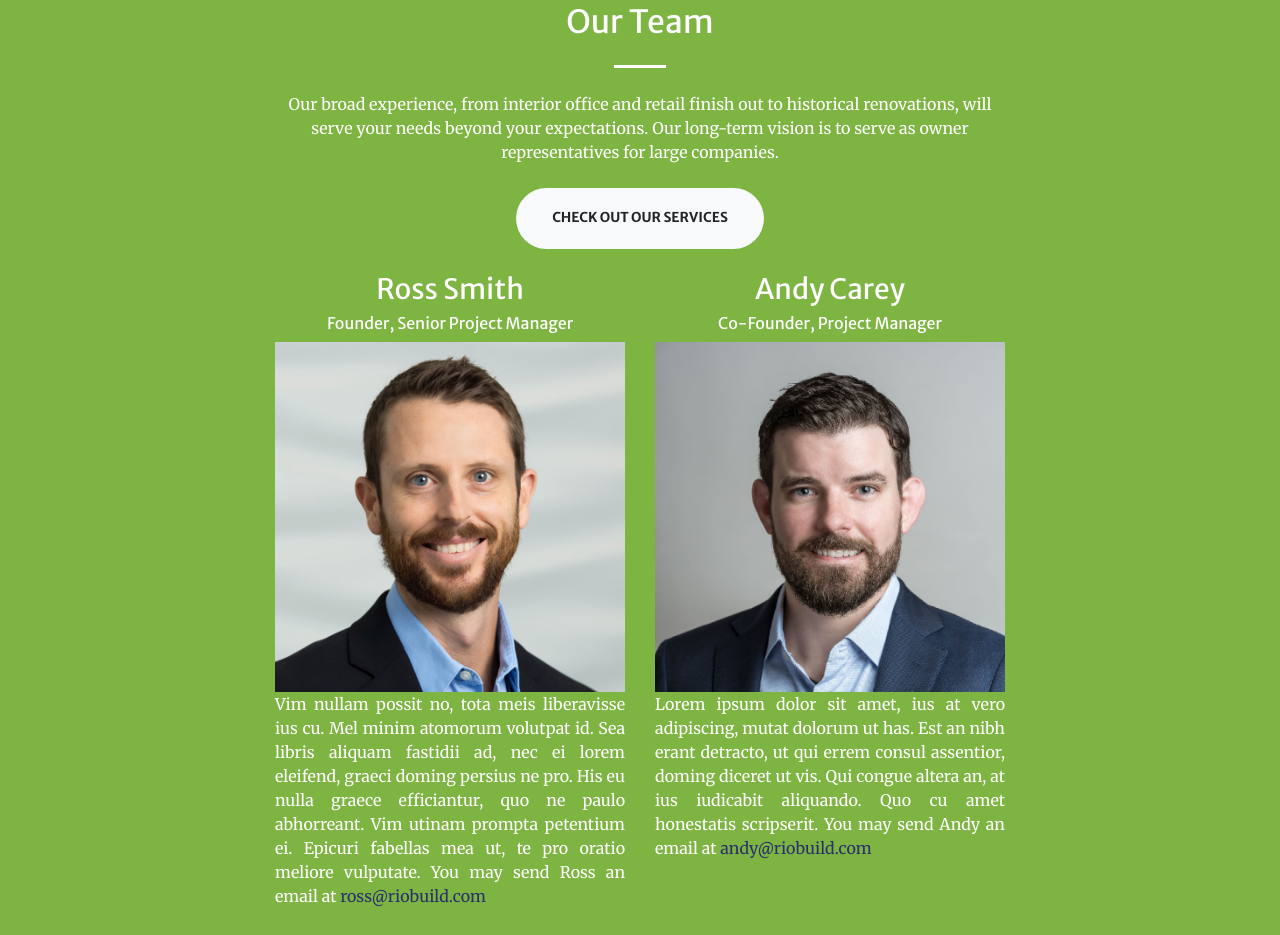
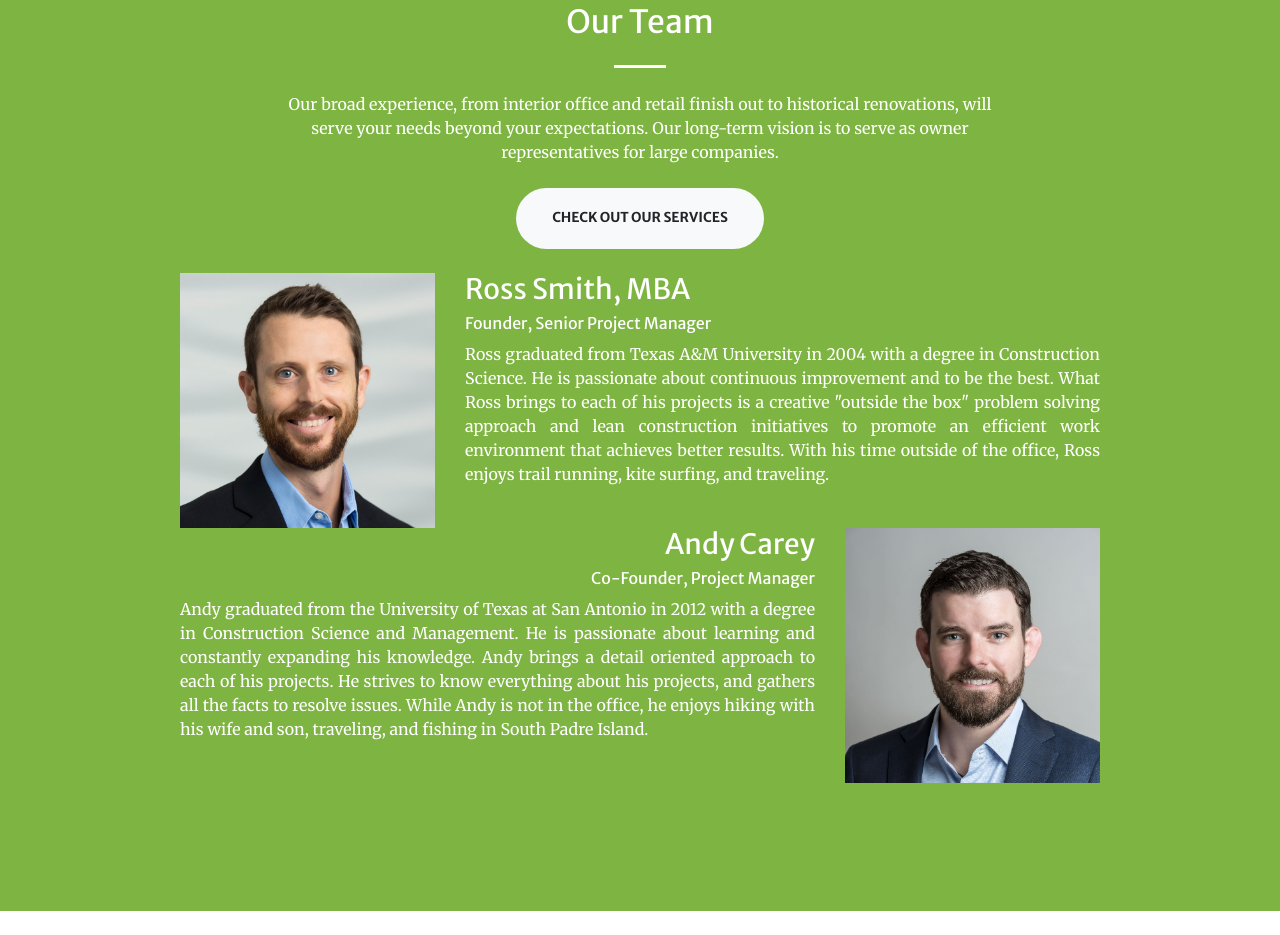
Before and after one commit to jcarey987/RioBuild, a website with bundled scripts: page index.html in a window 1280 px wide. Shown: the part 925-1860 px from the top of the page. Built offline with nearby package versions, Linux system fonts and the light colour scheme.

Commit message:
New about us layout

```diff
--- a/index.html
+++ b/index.html
@@ -85,17 +85,23 @@
       </div>
       <br>
       <div class="row justify-content-center">
-        <div class="col-lg-4 text-center">
-          <h3 class="text-white mt-0">Ross Smith</h3>
-          <h6 class="text-white mt-0">Founder, Senior Project Manager</h6>
-          <img class="img-fluid" src="img/ross.jpg">
-          <p class="text-white mb-4 text-justify">Vim nullam possit no, tota meis liberavisse ius cu. Mel minim atomorum volutpat id. Sea libris aliquam fastidii ad, nec ei lorem eleifend, graeci doming persius ne pro. His eu nulla graece efficiantur, quo ne paulo abhorreant. Vim utinam prompta petentium ei. Epicuri fabellas mea ut, te pro oratio meliore vulputate. You may send Ross an email at <a href="mailto: ross@riobuild.com">ross@riobuild.com</a></p>
+        <div class="col-lg-3 text-center">
+          <img class="img-fluid img-resume" src="img/ross.jpg">
         </div>
-        <div class="col-lg-4 text-center">
-          <h3 class="text-white mt-0">Andy Carey</h3>
-          <h6 class="text-white mt-0">Co-Founder, Project Manager</h6>
-          <img class="img-fluid" src="img/andy.jpg">
-          <p class="text-white mb-4 text-justify">Lorem ipsum dolor sit amet, ius at vero adipiscing, mutat dolorum ut has. Est an nibh erant detracto, ut qui errem consul assentior, doming diceret ut vis. Qui congue altera an, at ius iudicabit aliquando. Quo cu amet honestatis scripserit. You may send Andy an email at <a href="mailto: andy@riobuild.com">andy@riobuild.com</a></p>
+        <div class="col-lg-7 text-center">
+          <h3 class="text-left text-white mt-0">Ross Smith, MBA</h3>
+          <h6 class="text-left text-white mt-0">Founder, Senior Project Manager</h6>
+          <p class="text-white mb-4 text-justify ross-p">Ross graduated from Texas A&amp;M University in 2004 with a degree in Construction Science. He is passionate about continuous improvement and to be the best. What Ross brings to each of his projects is a creative "outside the box" problem solving approach and lean construction initiatives to promote an efficient work environment that achieves better results. With his time outside of the office, Ross enjoys trail running, kite surfing, and traveling.
+        </div>
+      </div> <!--end of row-->
+      <div class="row justify-content-center">
+        <div class="col-lg-7 text-center andy-p">
+          <h3 class="text-right text-white mt-0">Andy Carey</h3>
+          <h6 class="text-right text-white mt-0">Co-Founder, Project Manager</h6>
+          <p class="text-white mb-4 text-justify">Andy graduated from the University of Texas at San Antonio in 2012 with a degree in Construction Science and Management. He is passionate about learning and constantly expanding his knowledge. Andy brings a detail oriented approach to each of his projects. He strives to know everything about his projects, and gathers all the facts to resolve issues. While Andy is not in the office, he enjoys hiking with his wife and son, traveling, and fishing in South Padre Island.</p>
+        </div>
+        <div class="col-lg-3 text-center andy-img">
+          <img class="img-fluid img-resume" src="img/andy.jpg">
         </div>
       </div>
     </div>
```
Also changed, not shown: css/creative.css.
